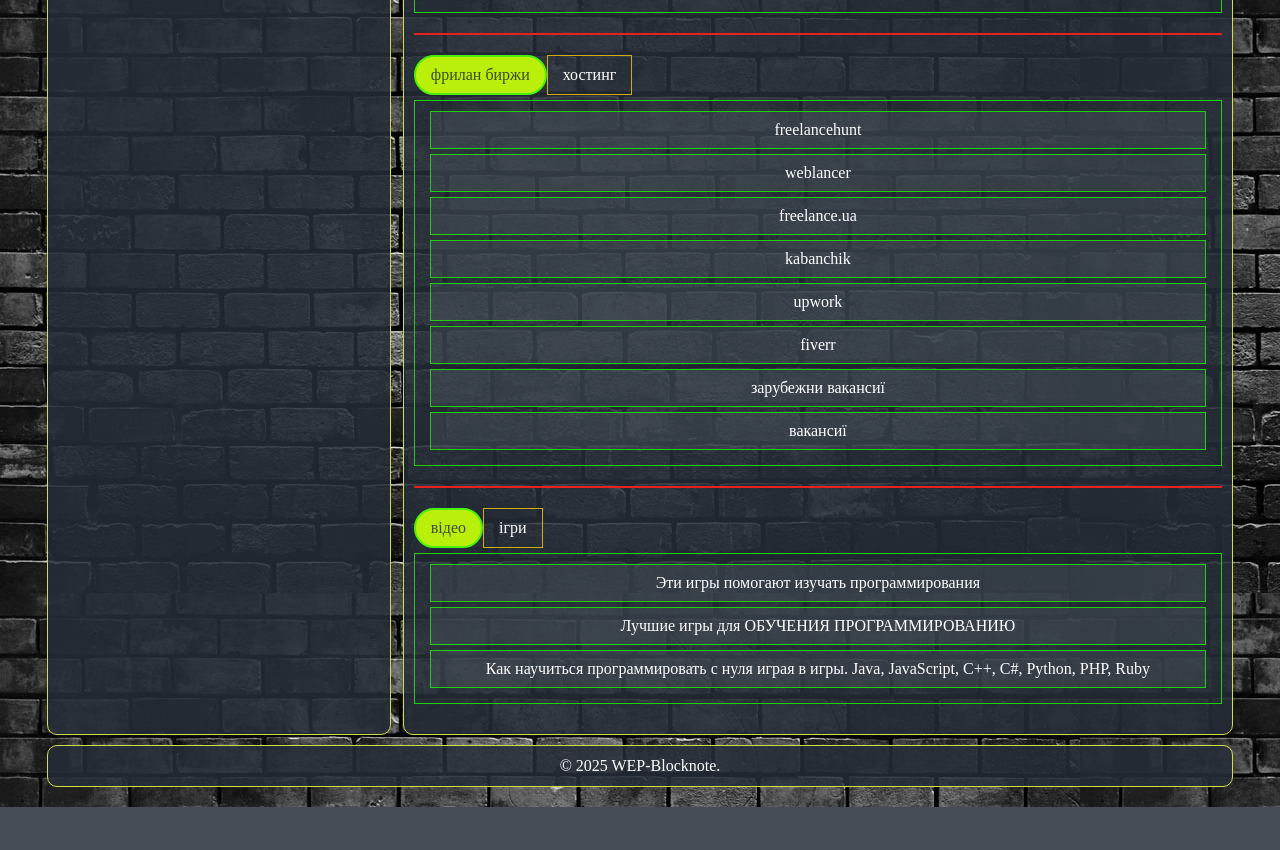
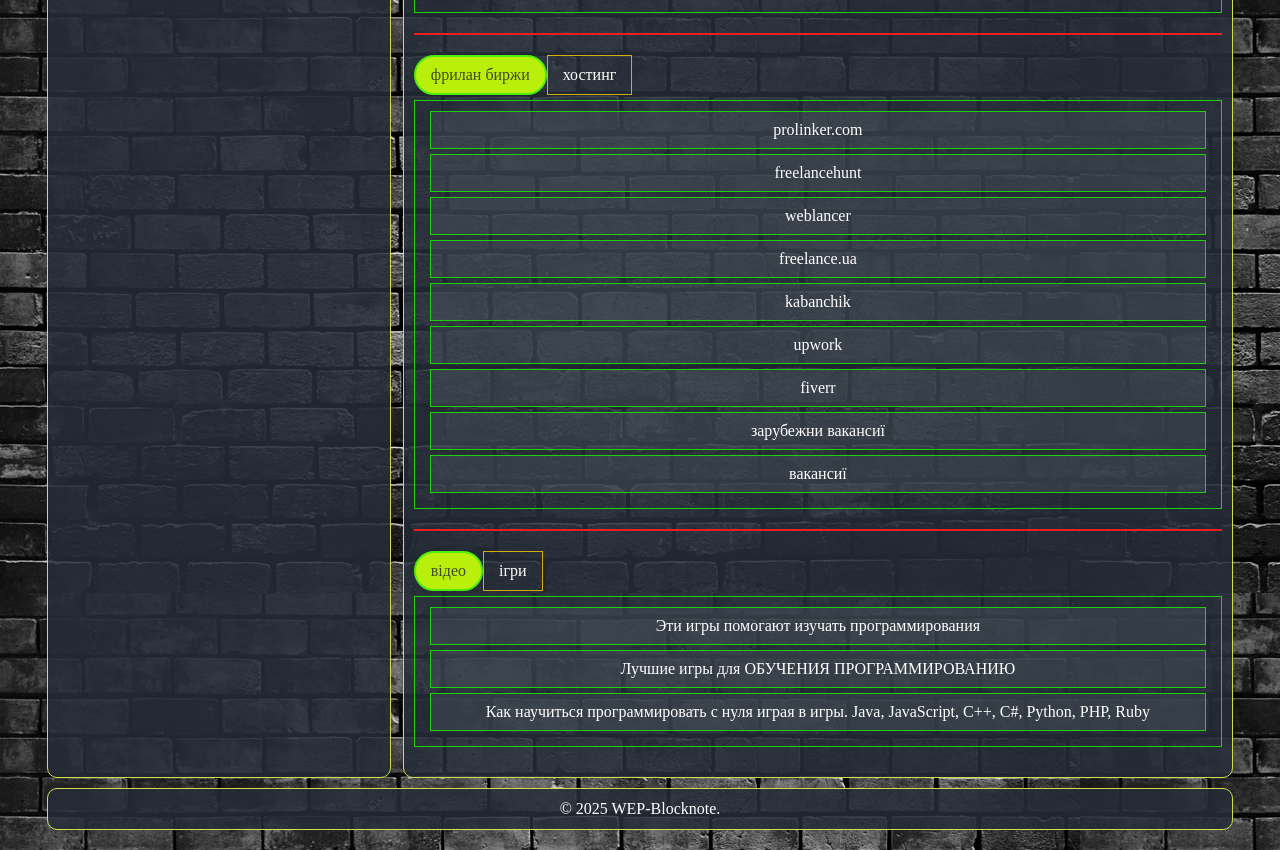
Before and after one commit to jekaboss/wep-2.0, a plain HTML site: page index.html in a window 1280 px wide. Shown: the part 1567-2417 px from the top of the page. Before the commit the page ends 2374 px from the top, so only its background shows below. Drawn offline with Linux system fonts and the light colour scheme; a web font is replaced by a local one.

Commit message:
Update index.html

```diff
--- a/index.html
+++ b/index.html
@@ -302,6 +302,7 @@
                     </nav>
                     <div data-fls-tabs-body="" class="tabs__content">
                       <div class="tabs__body tabs__body-wp">
+                        <a href="https://prolinker.com/" target="_blank">prolinker.com</a>
                         <a href="https://freelancehunt.com/ua/profile/login?to=%2Fmy" target="_blank">freelancehunt</a>
                         <a href="https://www.weblancer.net/" target="_blank">weblancer</a>
                         <a href="https://freelance.ua/ru/" target="_blank">freelance.ua</a>
```
